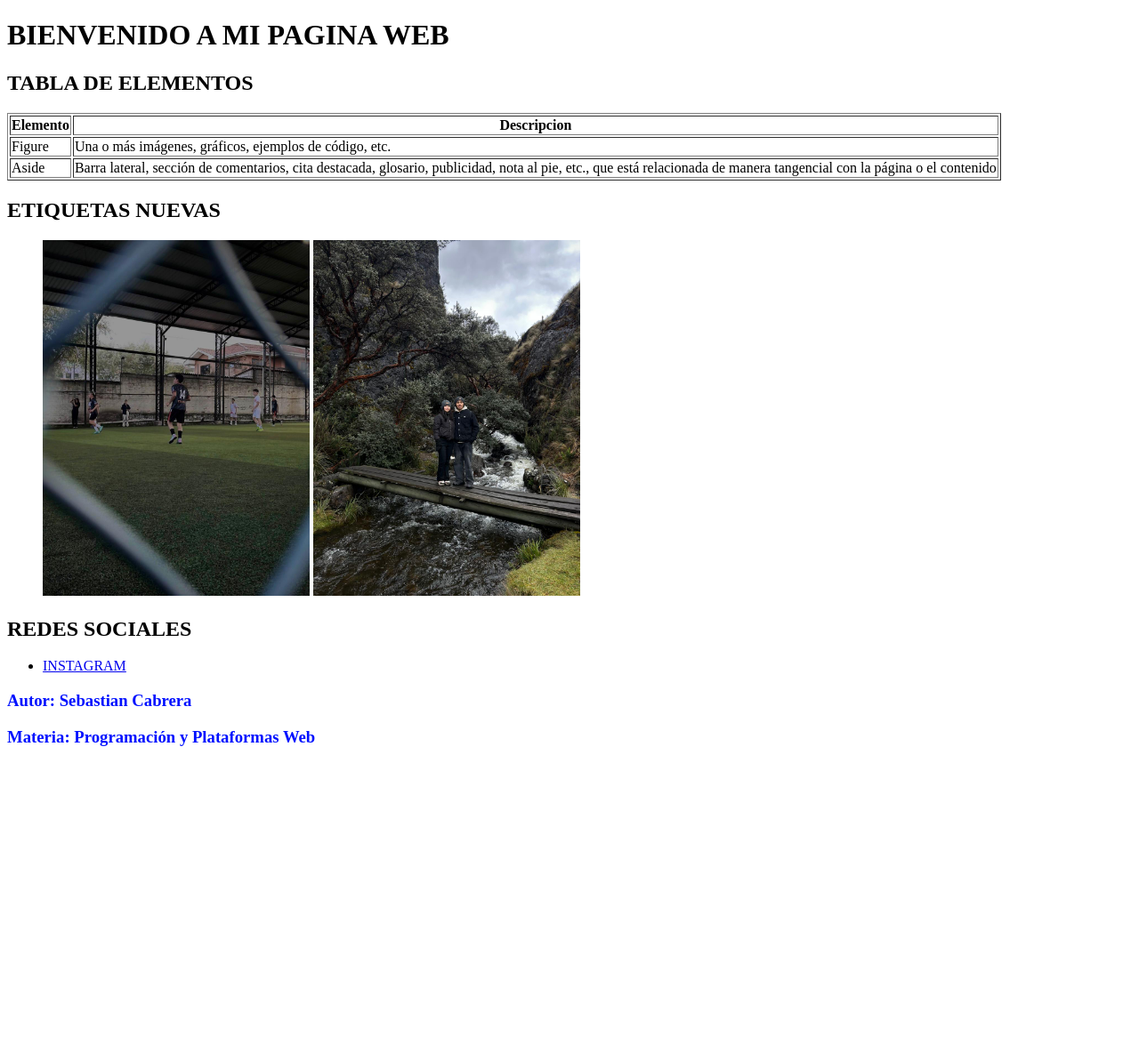
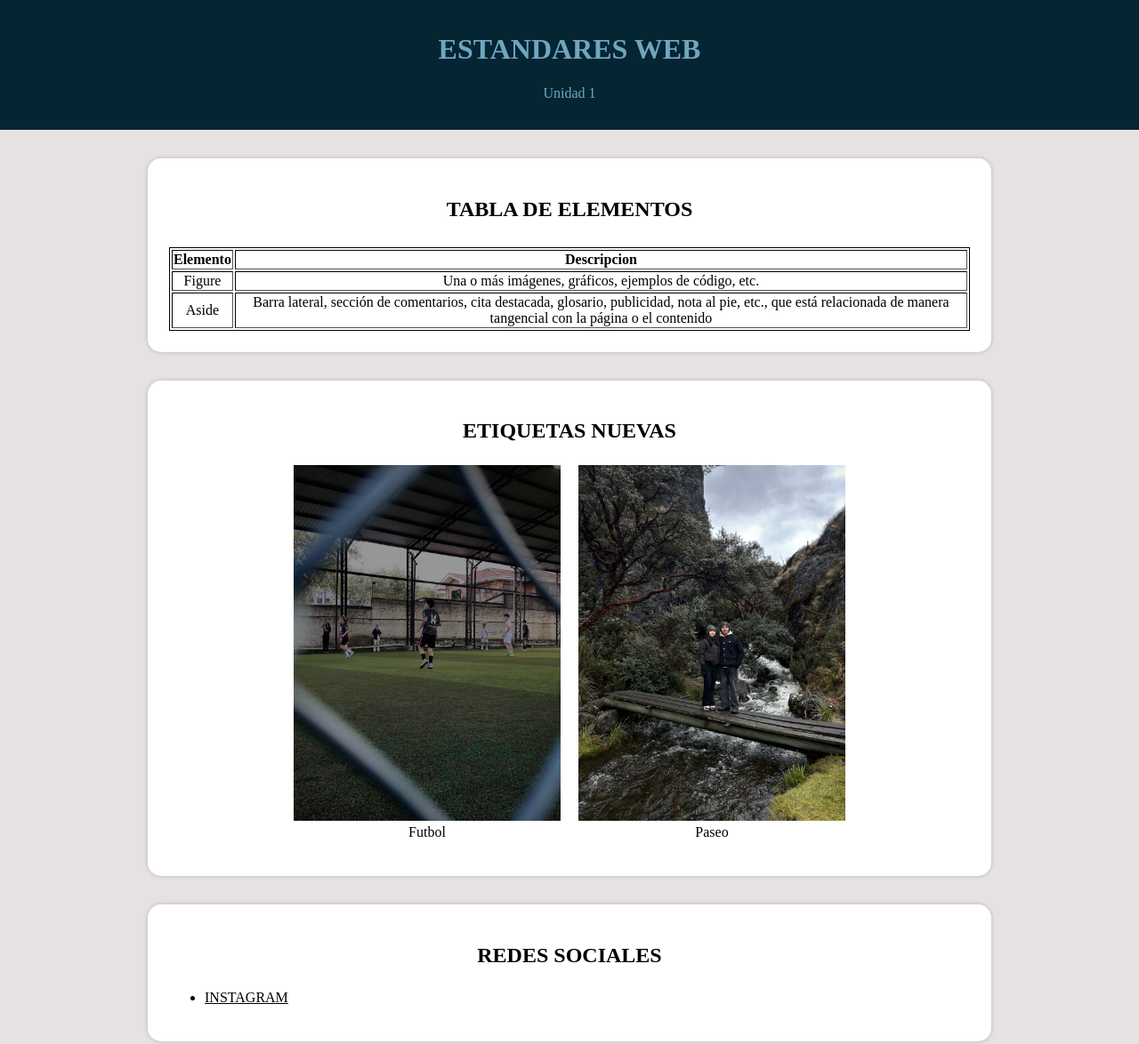
Before and after one commit to Ccabreram1/icc-ppw-u1-mi_pagina_web, a plain HTML site: page index.html in a window 1280 px wide. Shown: the top 1174 px of the page at 89% size. Before the commit the page ends 859 px from the top, so only its background shows below. Drawn offline with Linux system fonts and the light colour scheme.

Commit message:
CSS y JavaScript

```diff
--- a/index.html
+++ b/index.html
@@ -1,6 +1,7 @@
 <!DOCTYPE html>
 <html lang="es">
 <head>
+    <link rel="stylesheet" href="style.css">
     <meta charset="UTF-8">
     <meta name="viewport" content="width=device-width, initial-scale=1.0">
     <title>Document</title>
@@ -8,12 +9,13 @@
 
 <body>
     <header>
-        <h1>BIENVENIDO A MI PAGINA WEB</h1>
+        <h1 id="titulo">ESTANDARES WEB</h1>
+        <p>Unidad 1 </p>
     </header>
 
     <section>
         <h2>TABLA DE ELEMENTOS</h2>
-        <table border="1">
+        <table id="tabla" border="1">
             <tr>
                 <th>Elemento</th>
                 <th>Descripcion</th>
@@ -28,23 +30,36 @@
                     que está relacionada de manera tangencial con la página o el contenido</td>
             </tr>
         </table>
+    </section>
+
+    <section>
         <h2>ETIQUETAS NUEVAS</h2>
-            <figure>
+            <figure id="imagenes">
+                <div>
                     <img src="Futbol.png.jpg" alt="Futbol" width="300">
+                    <figcaption>Futbol</figcaption>
+                </div>
+                <div>
                     <img src="Novia.png.jpg" alt="Novia" width="300">
+                    <figcaption>Paseo</figcaption>
+                </div>
             </figure>
     </section>
 
+    <section>
         <aside>
             <h2>REDES SOCIALES</h2>
             <ul>
                 <li><a href="https://www.instagram.com/tato_cabrera_jr?igsh=ZDA2NHp4M291YTds&utm_source=qr">INSTAGRAM</a></li>
             </ul>
         </aside>
+    </section>
 
     <footer>
-        <h3 style="color:rgb(0, 17, 255)">Autor: Sebastian Cabrera</h3>
-        <h3 style="color: rgb(0, 17, 255)">Materia: Programación y Plataformas Web</h3>
+        <h3>Desarrollado por: Sebastian Cabrera    Materia: Programación y Plataformas Web</h3>
     </footer>
+
+    <script src="scripts.js"></script>
 </body>
+
 </html>
--- /dev/null
+++ b/scripts.js
@@ -0,0 +1,20 @@
+//1. Cambiar el color del título al pasar el mouse por encima
+document.addEventListener("DOMContentLoaded", () => {
+    // Efecto al pasar el mouse por el título
+    const titulo = document.getElementById("titulo");
+    if (titulo) {
+        const originalColor = window.getComputedStyle(titulo).color;
+        titulo.addEventListener("mouseover", () => {
+            titulo.style.color = "white";
+        });
+        titulo.addEventListener("mouseout", () => {
+            titulo.style.color = originalColor || "";
+        });
+    }
+
+//2.Da un mensaje de bienvenida al momento de abrir la pagina
+    window.addEventListener("DOMContentLoaded",()=> {
+        alert("Bienvenido a mi pagina web")
+    });
+
+});
--- /dev/null
+++ b/style.css
@@ -0,0 +1,70 @@
+body{
+    font-family: 'Times New Roman', Times, serif;
+    background-color: rgba(138, 113, 113, 0.2);
+    margin: 0;
+    padding: 0;
+}
+
+header{
+    background-color: rgb(5, 37, 51) ;
+    color:  rgb(112, 166, 189);
+    text-align: center;
+    padding: 1rem ;
+    margin-bottom: 2rem;
+}
+
+
+section{
+    background-color: rgb(255, 255, 255);
+    padding: 1.5rem;
+    border-radius: 15px;
+    box-shadow: 0 0 5px rgba(0, 0, 0, 0.20);
+    width: 900px;
+    margin-bottom: 2rem;
+    margin-left: auto;
+    margin-right: auto;
+}
+
+h2{
+    color: rgb(0, 0, 0);
+    padding-bottom: 0.3rem;
+    text-align: center;
+}
+
+table{
+    border: 1px solid black;
+    width: 100%;
+    margin-top: 1.5rem;
+}
+th{
+    text-align: center;
+}
+
+td{
+    text-align: center;
+}
+
+figure{
+    display: flex;
+    justify-content: center;
+    gap: 20px;
+    text-align: center;
+}
+
+footer{
+    background-color: rgb(5, 37, 51);
+    color: white;
+    text-align: center;
+    padding: 1rem;
+}
+a{
+    color: black;
+}
+
+figure{
+    transition: transform 0.3s a ease;
+}
+
+figure :hover{
+    transform: scale(1.02s);
+}
```
Lines whose indentation alone changed are shown as unchanged.
